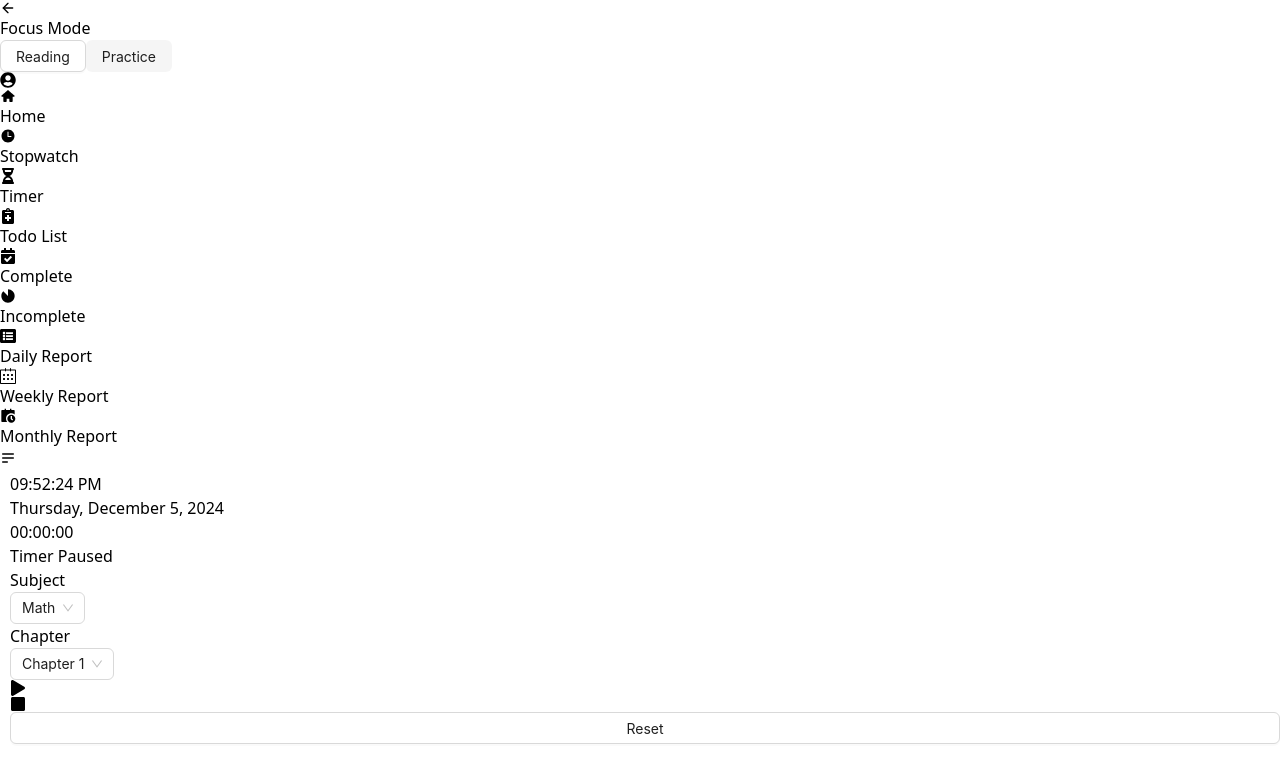
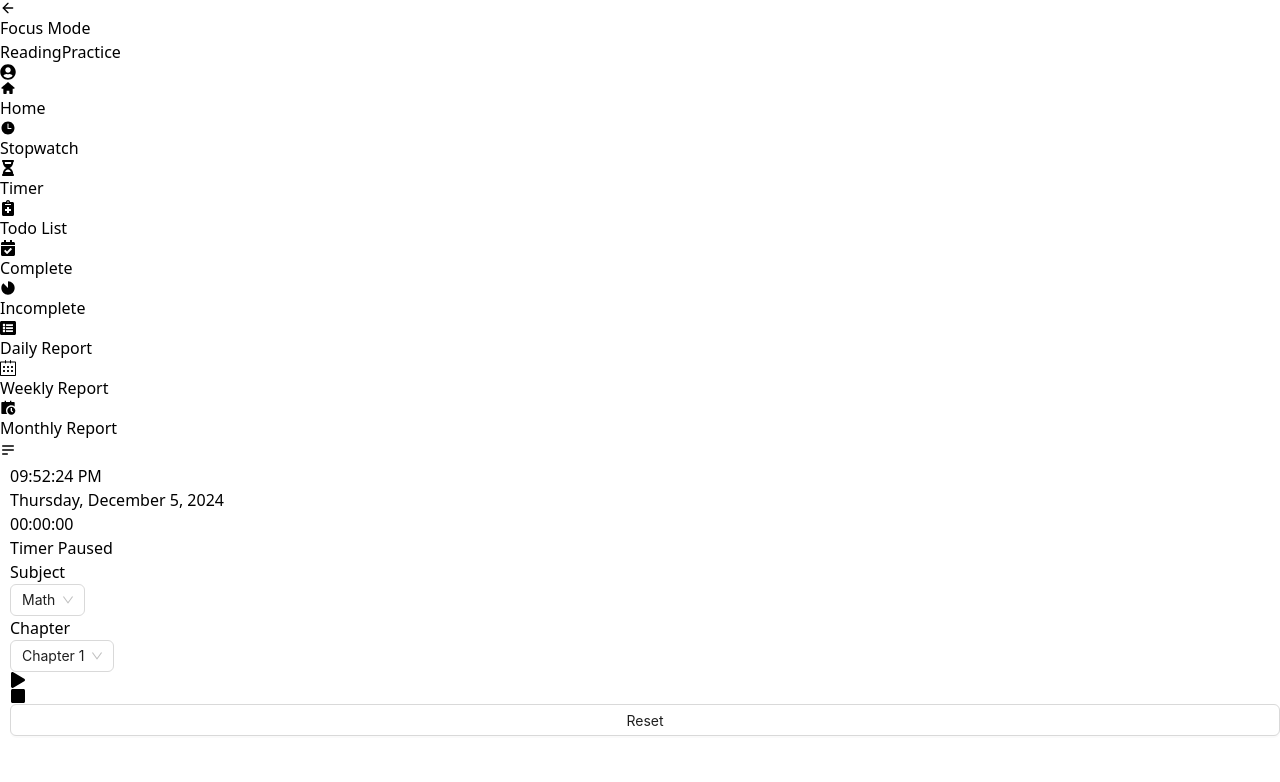
Before and after one commit to siam-26/focusmode-client, a React (Vite) app: page / in a window 1280 px wide. Shown: the top 782 px of the page. Built offline with nearby package versions, Linux system fonts and the light colour scheme.

Commit message:
toggle button modified

```diff
--- a/src/Shared/Navbar/Navbar.jsx
+++ b/src/Shared/Navbar/Navbar.jsx
@@ -18,18 +18,33 @@ const Navbar = () => {
                 <h3 className="text-lg md:text-xl font-semibold">Focus Mode</h3>
             </div>
 
-            <div className="h-11">
+            <div className="h-11 flex justify-center items-center rounded-md bg-gray-200 text-gray-700  shadow-none ">
 
-                <Link to="/" >
-                <Button onClick={()=> setIsPractice(1)} className={`${isPractice === 2 ? "bg-gray-100 text-gray-800 rounded-md shadow-lg h-10":"bg-gray-400 text-gray-700 rounded-none shadow-none h-11"}  px-3`}>
-                Reading
-                </Button>
+                <Link to="/"  >
+                <button
+                        onClick={() => setIsPractice(1)}
+                        className={`${
+                            isPractice === 1
+                            ? "bg-gray-100 text-gray-800 rounded-md shadow-xl h-[42px] transition-all duration-300 inline-block"
+                            : ""
+                        } px-3`}
+                        >
+                        Reading
+                        </button>
 
-                </Link>
-                <Link to="practices" >
-                <Button color="default" variant="filled" onClick={()=> setIsPractice(2)} className={`${isPractice === 1 ? "bg-gray-100 text-gray-800 rounded-md shadow-lg h-10":"bg-gray-400 text-gray-700 rounded-none shadow-none h-11"} px-3`}>
-                        Practice
-                </Button>
+                        <Link to="practices">
+                        <button
+                            onClick={() => setIsPractice(2)}
+                            className={`${
+                            isPractice === 2
+                                ? "bg-gray-100 text-gray-800 rounded-md shadow-lg h-[42px] transition-all duration-300 inline-block"
+                                : ""
+                            } px-3`}
+                        >
+                            Practice
+                        </button>
+                        </Link>
+
 
                 </Link>
 
```
